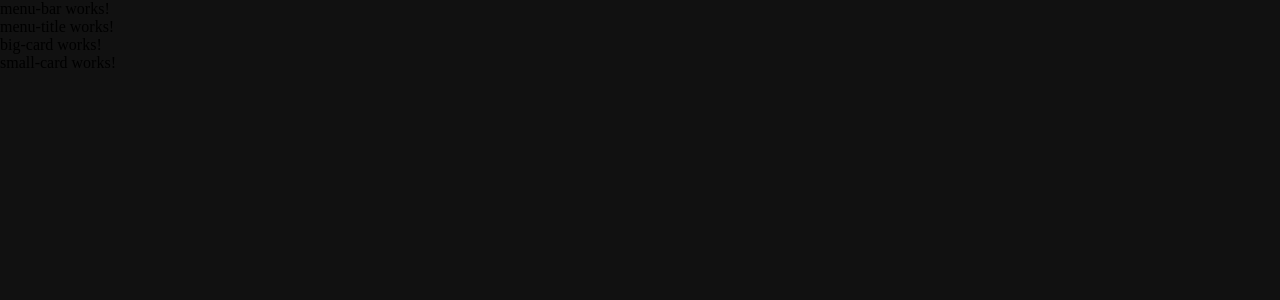
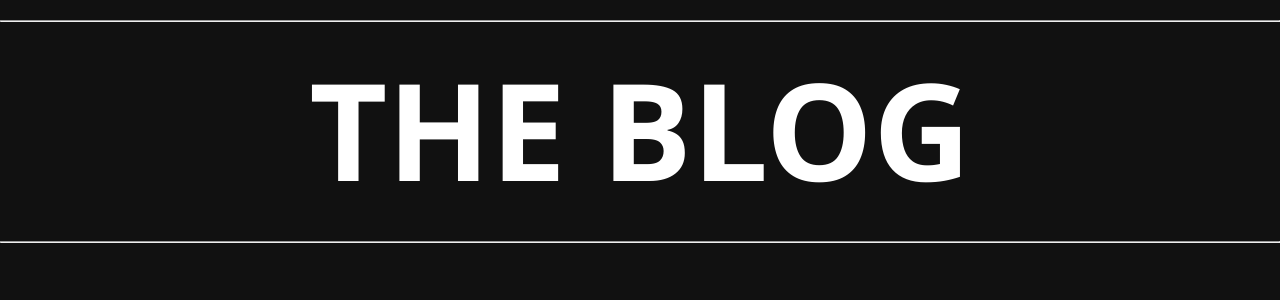
Before and after one commit to MurilloMMartins/decola-tech-2025-angular-blog, an Angular app: page / in a window 1280 px wide. Shown: the top 300 px of the page. Built offline with nearby package versions, Linux system fonts and the light colour scheme.

Commit message:
Creating the menu title component

```diff
--- a/src/app/app.component.html
+++ b/src/app/app.component.html
@@ -1,5 +1,2 @@
-<app-menu-bar></app-menu-bar>
 <app-menu-title></app-menu-title>
-<app-big-card></app-big-card>
-<app-small-card></app-small-card>
 <router-outlet />
--- a/src/app/app.component.ts
+++ b/src/app/app.component.ts
@@ -1,13 +1,10 @@
 import { Component } from '@angular/core';
 import { RouterOutlet } from '@angular/router';
-import { SmallCardComponent } from "./components/small-card/small-card.component";
-import { BigCardComponent } from "./components/big-card/big-card.component";
-import { MenuBarComponent } from "./components/menu-bar/menu-bar.component";
 import { MenuTitleComponent } from "./components/menu-title/menu-title.component";
 
 @Component({
   selector: 'app-root',
-  imports: [RouterOutlet, SmallCardComponent, BigCardComponent, MenuBarComponent, MenuTitleComponent],
+  imports: [RouterOutlet, MenuTitleComponent],
   templateUrl: './app.component.html',
   styleUrl: './app.component.css'
 })
--- a/src/app/components/menu-title/menu-title.component.css
+++ b/src/app/components/menu-title/menu-title.component.css
@@ -0,0 +1,17 @@
+.container__menu-title {
+  color: white;
+}
+
+.container__menu-title > h1 {
+  margin-top: 15px;
+  margin-bottom: 15px;
+  font-size: 135px;
+  font-family: "Segoe UI", Arial, sans-serif;
+  display: flex;
+  justify-content: center;
+}
+
+.container__menu-title > hr {
+  margin-top: 20px;
+  margin-bottom: 5px;
+}
--- a/src/app/components/menu-title/menu-title.component.html
+++ b/src/app/components/menu-title/menu-title.component.html
@@ -1 +1,5 @@
-<p>menu-title works!</p>
+<div class="container__menu-title">
+  <hr />
+  <h1>THE BLOG</h1>
+  <hr />
+</div>
```
